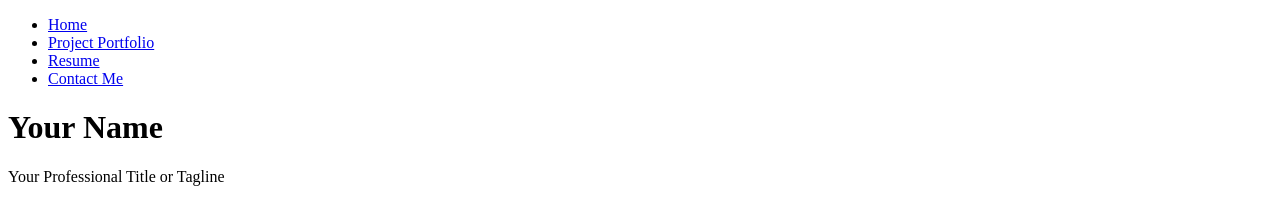
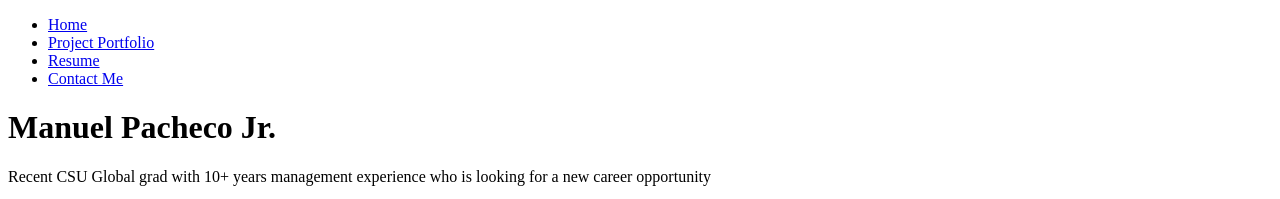
Before and after one commit to infosec86/MyProfessionalWebsite, a plain HTML site: page index.html in a window 1280 px wide. Shown: the top 199 px of the page. Drawn offline with Linux system fonts and the light colour scheme.

Commit message:
Update index.html

```diff
--- a/index.html
+++ b/index.html
@@ -19,8 +19,8 @@
    <body>
     <header id="main-header">
         <div class="header-content">
-            <h1>Your Name</h1>
-            <p>Your Professional Title or Tagline</p>
+            <h1>Manuel Pacheco Jr.</h1>
+            <p>Recent CSU Global grad with 10+ years management experience who is looking for a new career opportunity</p>
             <img src="https://github.com/infosec86/MyProfessionalWebsite/blob/main/HelloPhoto.jpg?raw=true" alt="Manuel Pacheco" class="profile-photo">
         </div>
     </header>
```
